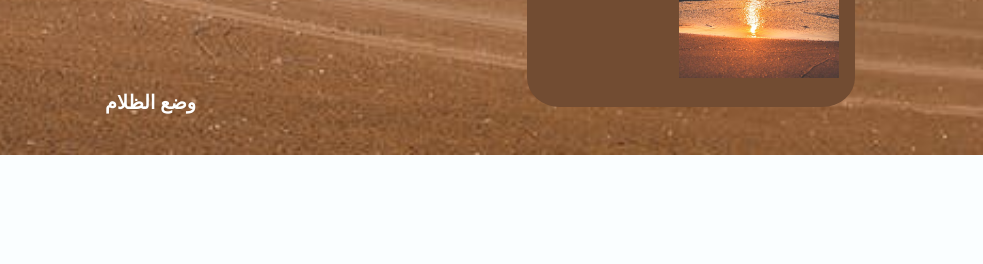
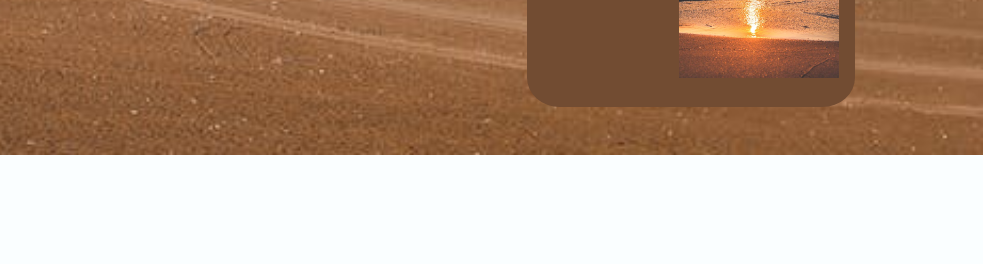
Before and after one commit to youssef-elsabbahy2/Egypt, a plain HTML site: page index.html in a window 1280 px wide. Shown: the part 485-749 px from the top of the page, 297-1280 px from the left. Drawn offline with nearby package versions, Linux system fonts and the light colour scheme; a web font is replaced by a local one.

Commit message:
Update index.html

```diff
--- a/index.html
+++ b/index.html
@@ -48,7 +48,7 @@
                          margin-left: 118px;
                          position: absolute;
 "  class="nav__item">
-                            <a href="" id="theme-button" class="change-theme scrollup__icon  nav__link">وضع الظلام</a>
+
                         </li>
                     </ul>
 
```
